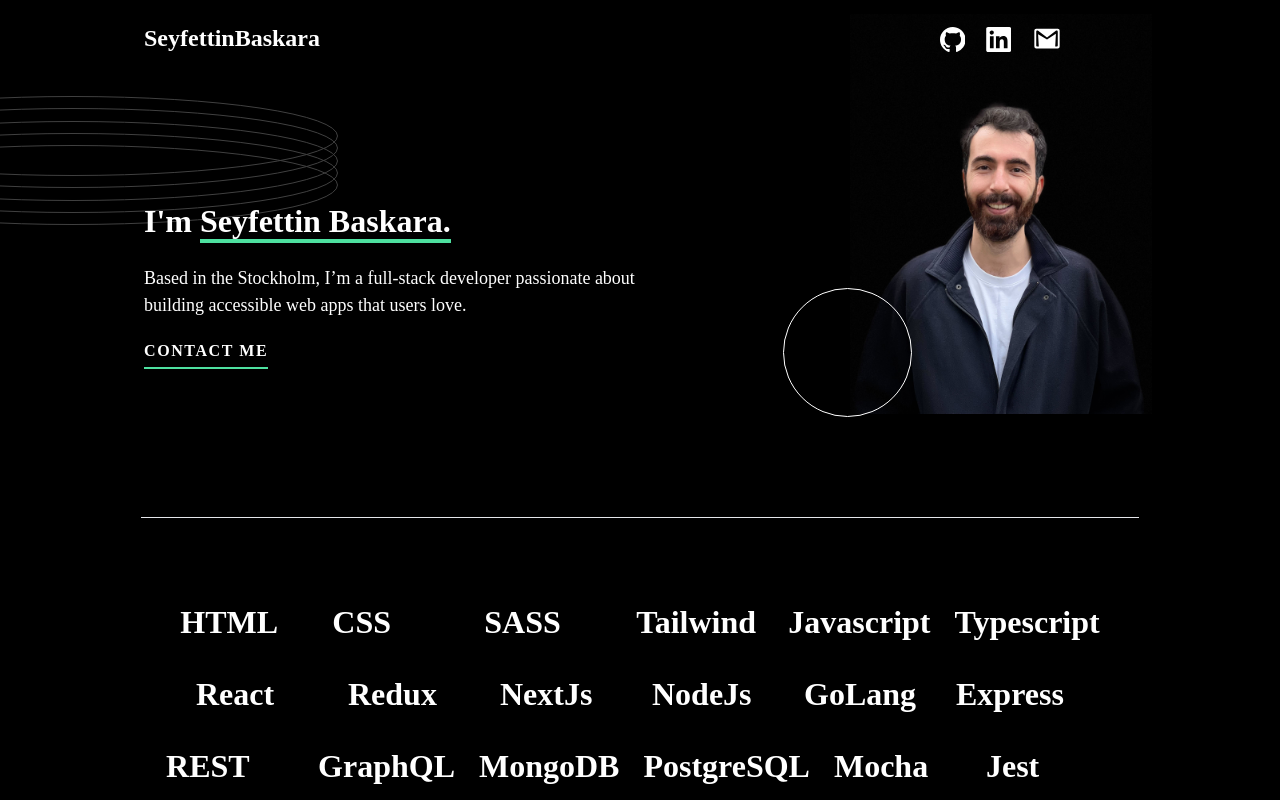
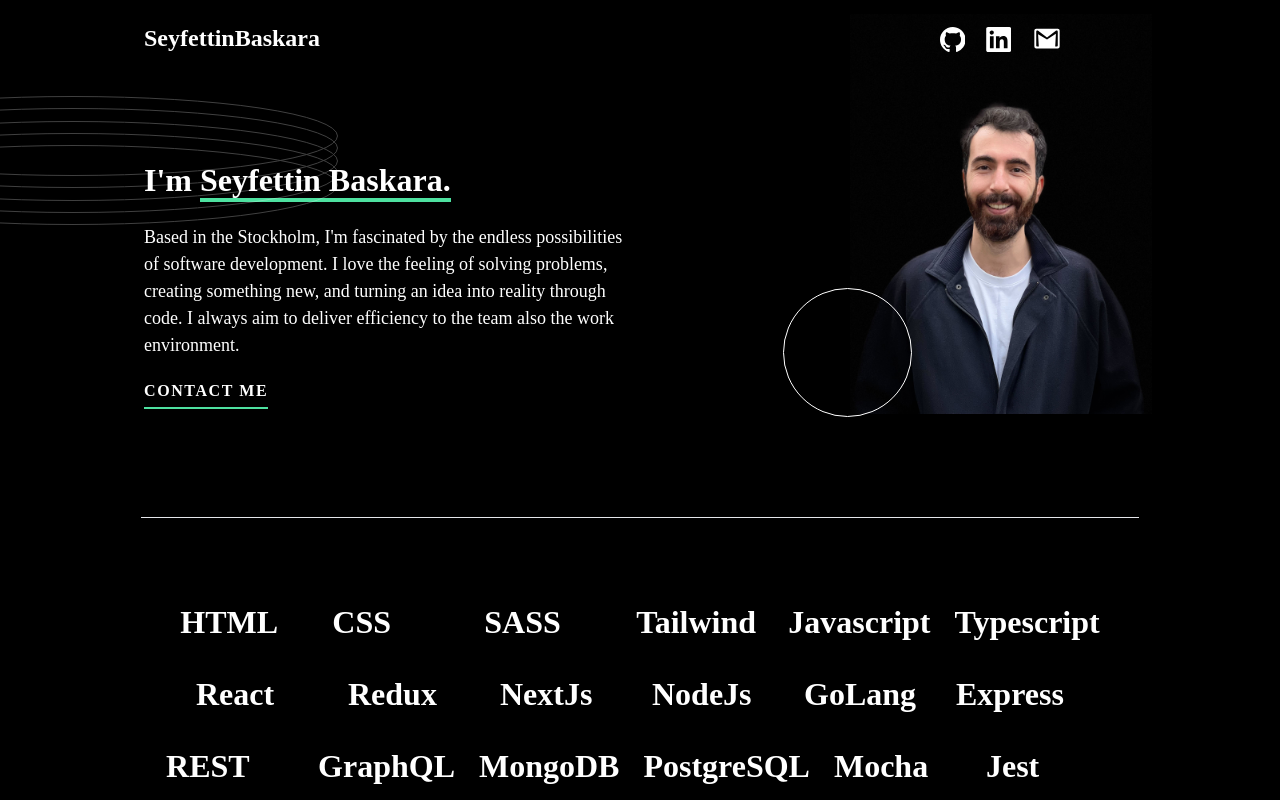
Before and after one commit to SeyfBaskara/Portfolio, a Next.js app: page / in a window 1280 px wide. Shown: the top 800 px of the page. Built offline with nearby package versions, Linux system fonts and the light colour scheme.

Commit message:
add tag description

```diff
--- a/components/Layout/Header/Header.tsx
+++ b/components/Layout/Header/Header.tsx
@@ -17,8 +17,9 @@ const Header = (): JSX.Element => {
                      I&apos;m <span className="border-b-4 border-Green">Seyfettin Baskara.</span>
                   </h2>
                   <p className="text-base">
-                     Based in the Stockholm, I’m a full-stack developer passionate about building accessible web apps
-                     that users love.
+                     Based in the Stockholm, I&apos;m fascinated by the endless possibilities of software development. I
+                     love the feeling of solving problems, creating something new, and turning an idea into reality
+                     through code. I always aim to deliver efficiency to the team also the work environment.
                   </p>
                   <ContactMe />
                </div>
```
